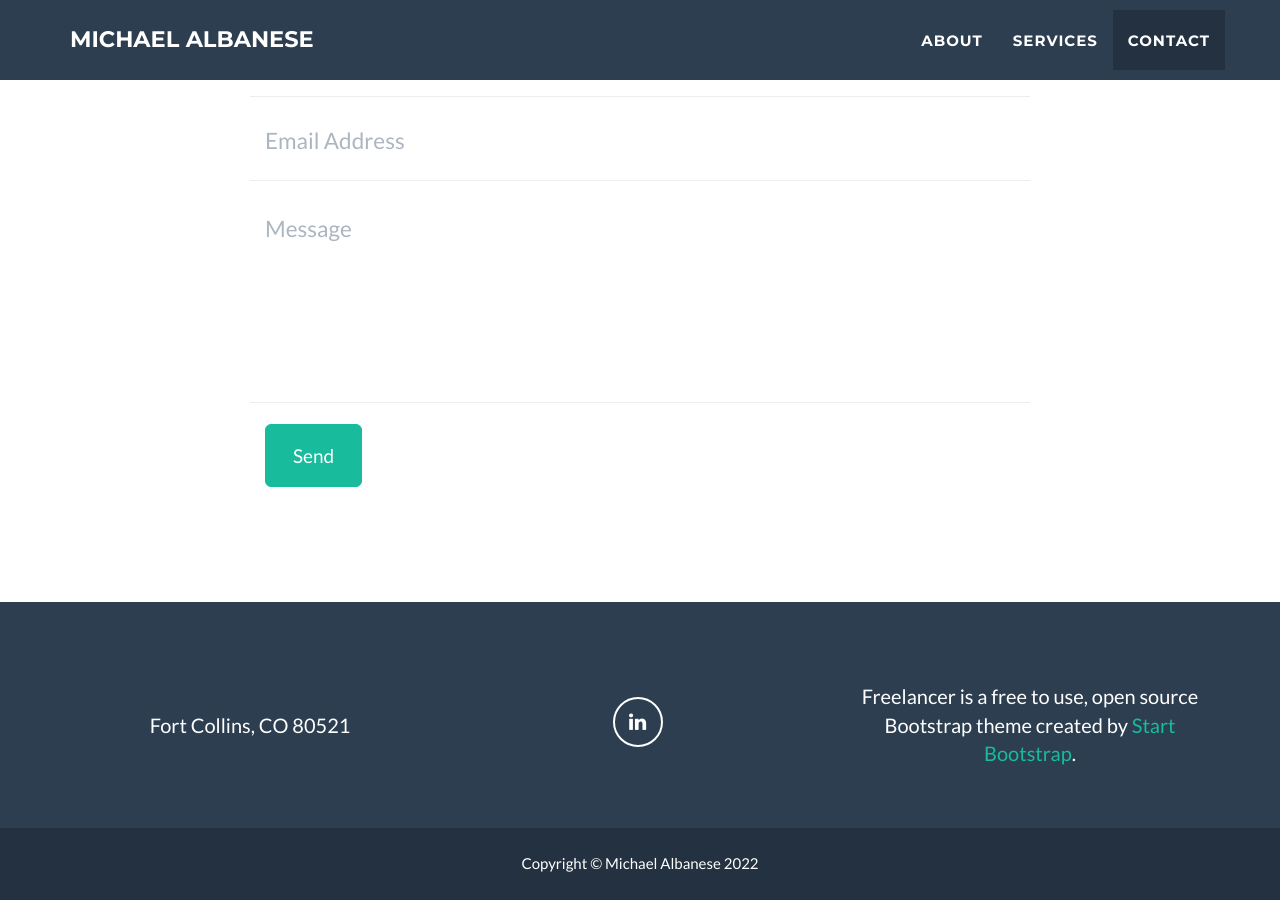
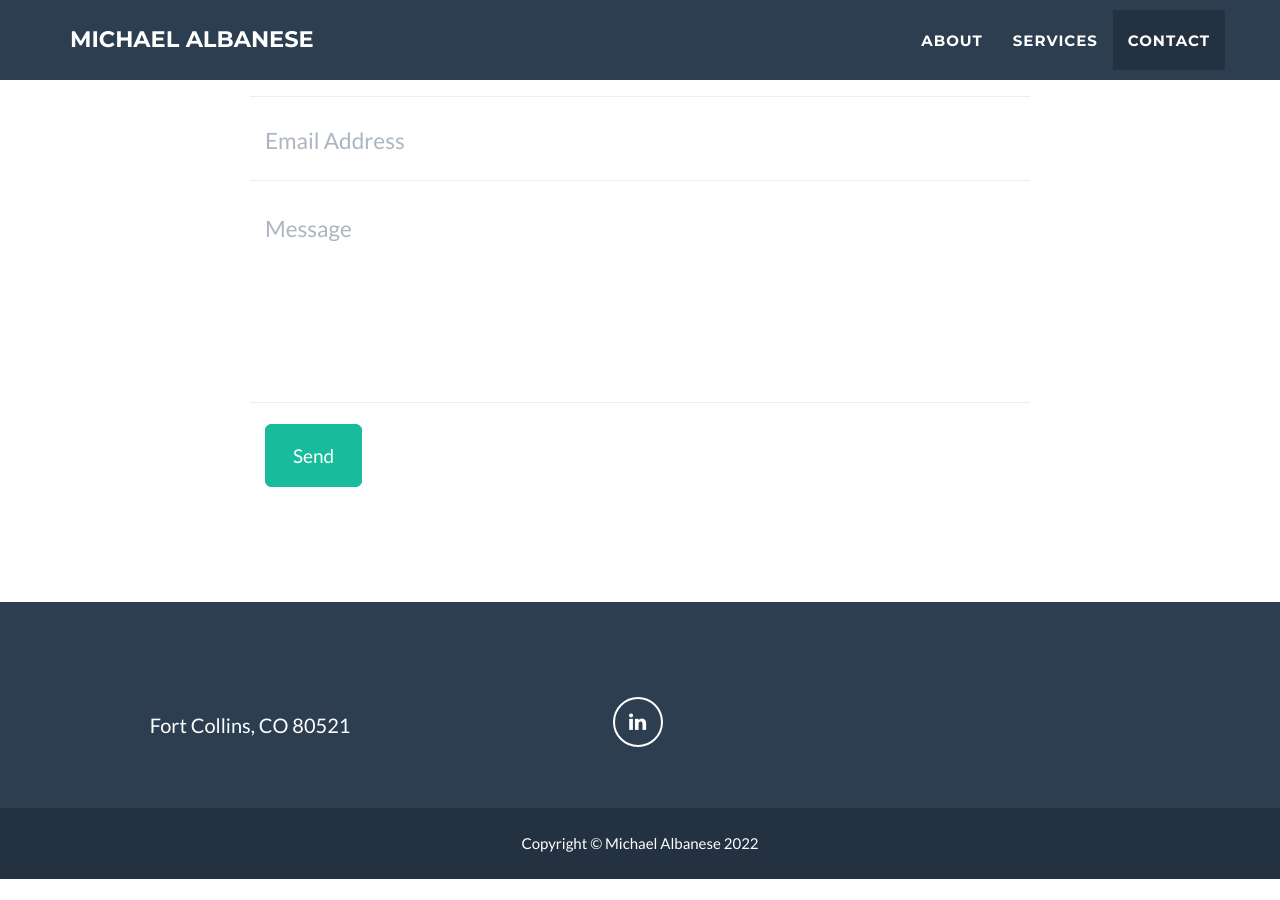
Before and after one commit to mgalbanese12/mgalbanese12.github.io, a Jekyll site: the page built from _posts/2022-02-22-Access Database Updates and Improvements.markdown, in a window 1280 px wide and 900 px high, scrolled down 2447 px. Built offline with Jekyll 4.4.1, drawn with Linux system fonts in a browser that asks for light colours; after the commit the page ends 3326 px from its top, so only the background shows below that.

Commit message:
remove credits

```diff
--- a/_config.yml
+++ b/_config.yml
@@ -48,7 +48,7 @@
   - line: Fort Collins, CO 80521
 
 # Credits content
-credits: 'Freelancer is a free to use, open source Bootstrap theme created by <a href="http://startbootstrap.com">Start Bootstrap</a>.'
+credits:
 
 # Build settings
 markdown: kramdown
```
